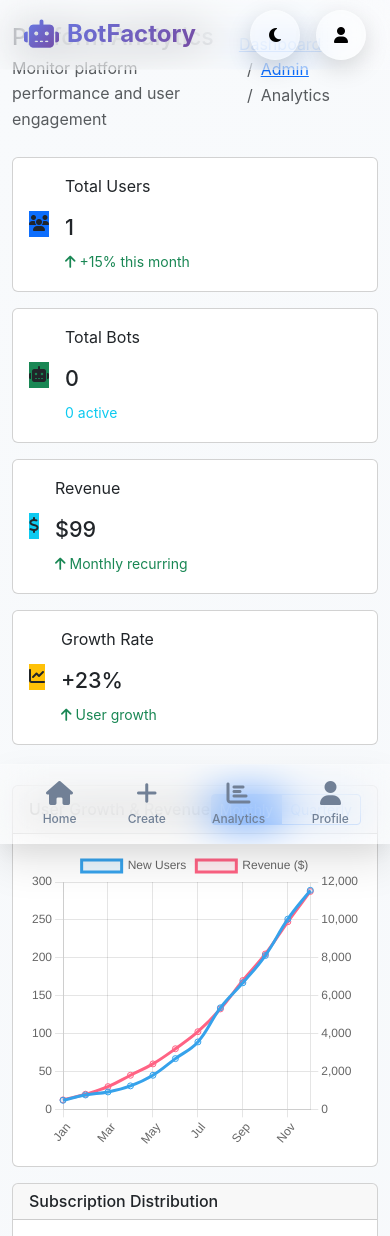
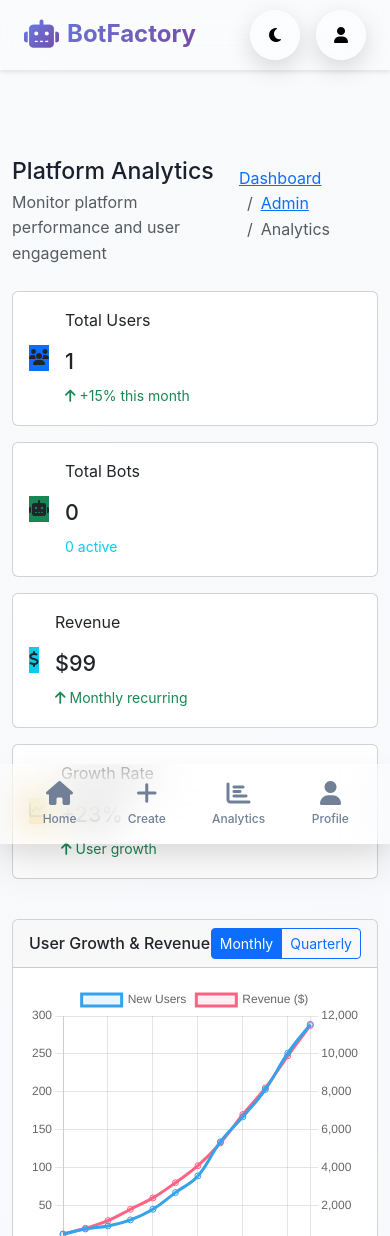
Before and after one commit to rovshanovazizbek0-boop/Botify, a Flask app: page /admin/ in a window 390 px wide. Shown: the top 1236 px of the page. Run offline with Flask 3, Linux system fonts and the light colour scheme; a user stored in the database is signed in; data comes from the database, SQL or seed files in the repository; data that the repository does not hold is empty; some libraries are stand-ins or nearby versions.

Commit message:
Improve layout to prevent content from overlapping on smaller screens
Adjust CSS in `static/css/style.css` and `templates/base.html` to fix overlapping content issues, particularly on mobile views, by modifying padding, z-index, and introducing new media queries for better responsiveness.

Replit-Commit-Author: Agent
Replit-Commit-Session-Id: bb95f7fe-5f4e-4479-bc5d-b996f91509aa
Replit-Commit-Checkpoint-Type: full_checkpoint
Replit-Commit-Screenshot-Url: https://storage.googleapis.com/screenshot-production-us-central1/75561a6e-eb7d-4af3-b348-d2243c13f952/bb95f7fe-5f4e-4479-bc5d-b996f91509aa/9Al3vOS

```diff
--- a/static/css/style.css
+++ b/static/css/style.css
@@ -125,6 +125,7 @@ body {
     margin: 0 auto;
     max-width: 100%;
     position: relative;
+    overflow-x: hidden;
 }
 
 @media (min-width: 768px) {
@@ -152,12 +153,13 @@ body {
     backdrop-filter: blur(20px);
     -webkit-backdrop-filter: blur(20px);
     border-bottom: 1px solid var(--glass-border);
-    z-index: 1000;
+    z-index: 1001;
     display: flex;
     align-items: center;
     justify-content: space-between;
     padding: 0 var(--space-lg);
     transition: all 0.3s ease;
+    box-shadow: var(--shadow-sm);
 }
 
 .app-header.scrolled {
@@ -690,10 +692,32 @@ body {
 .mobile-app {
     padding-bottom: var(--bottom-nav-height);
     min-height: 100vh;
+    position: relative;
 }
 
 .mobile-app.has-header {
-    padding-top: var(--header-height);
+    padding-top: calc(var(--header-height) + var(--space-lg));
+}
+
+/* Fix overlapping content */
+main {
+    position: relative;
+    z-index: 1;
+    padding-top: var(--space-lg);
+}
+
+@media (max-width: 768px) {
+    .mobile-app {
+        padding-bottom: calc(var(--bottom-nav-height) + var(--space-md));
+    }
+
+    .mobile-app.has-header {
+        padding-top: calc(var(--header-height) + var(--space-xl));
+    }
+
+    main {
+        padding-top: var(--space-xl);
+    }
 }
 
 /* Loading States */
--- a/templates/base.html
+++ b/templates/base.html
@@ -21,10 +21,10 @@
 
     {% block head %}{% endblock %}
 </head>
-<body class="mobile-app">
+<body class="mobile-app{% if current_user.is_authenticated %} has-header{% endif %}">
     <!-- Premium Mobile Header -->
     {% if current_user.is_authenticated %}
-    <header class="app-header has-header">
+    <header class="app-header">
         <a href="{{ url_for('dashboard.main') }}" class="header-brand">
             <i class="fas fa-robot"></i>
             BotFactory
```
